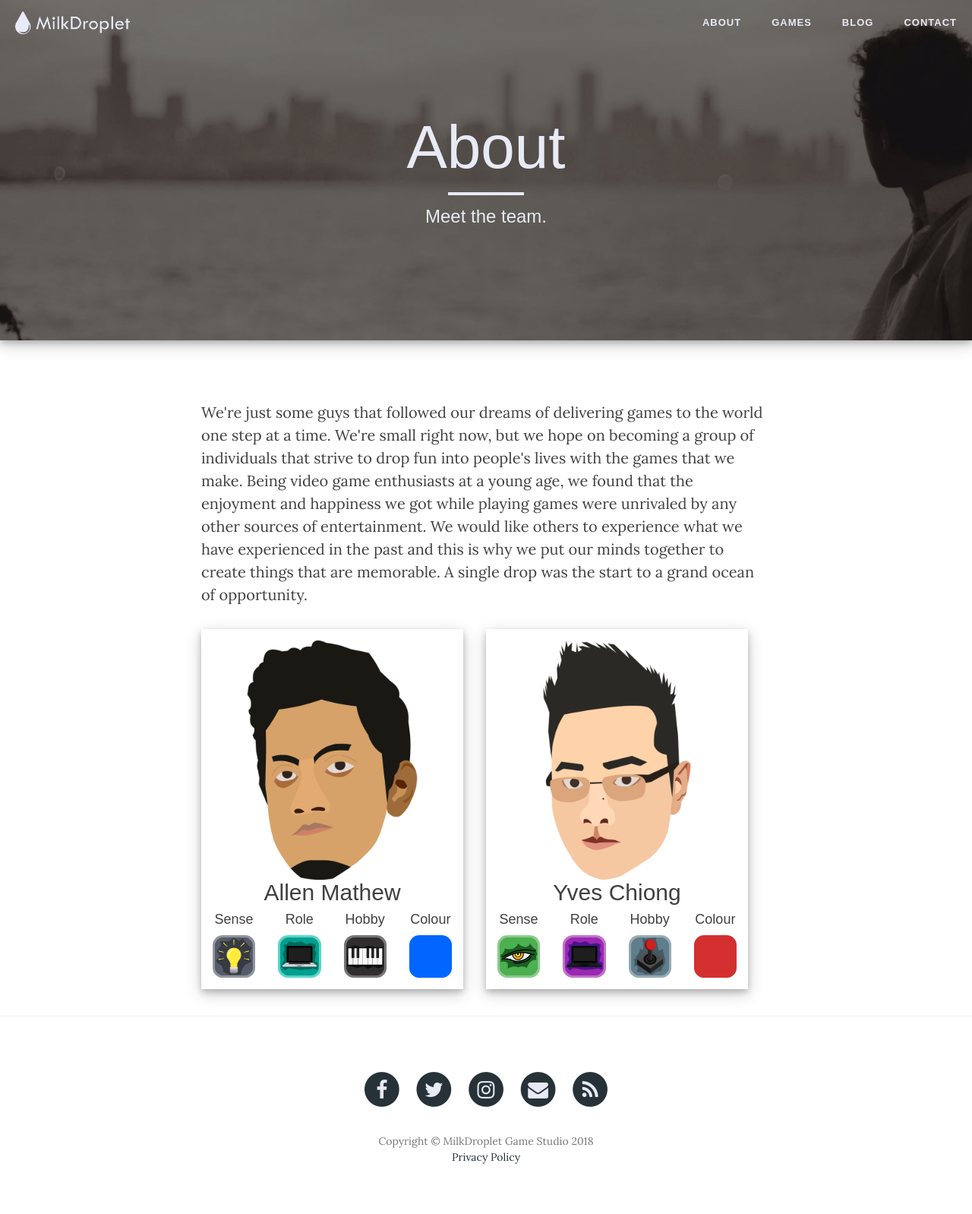
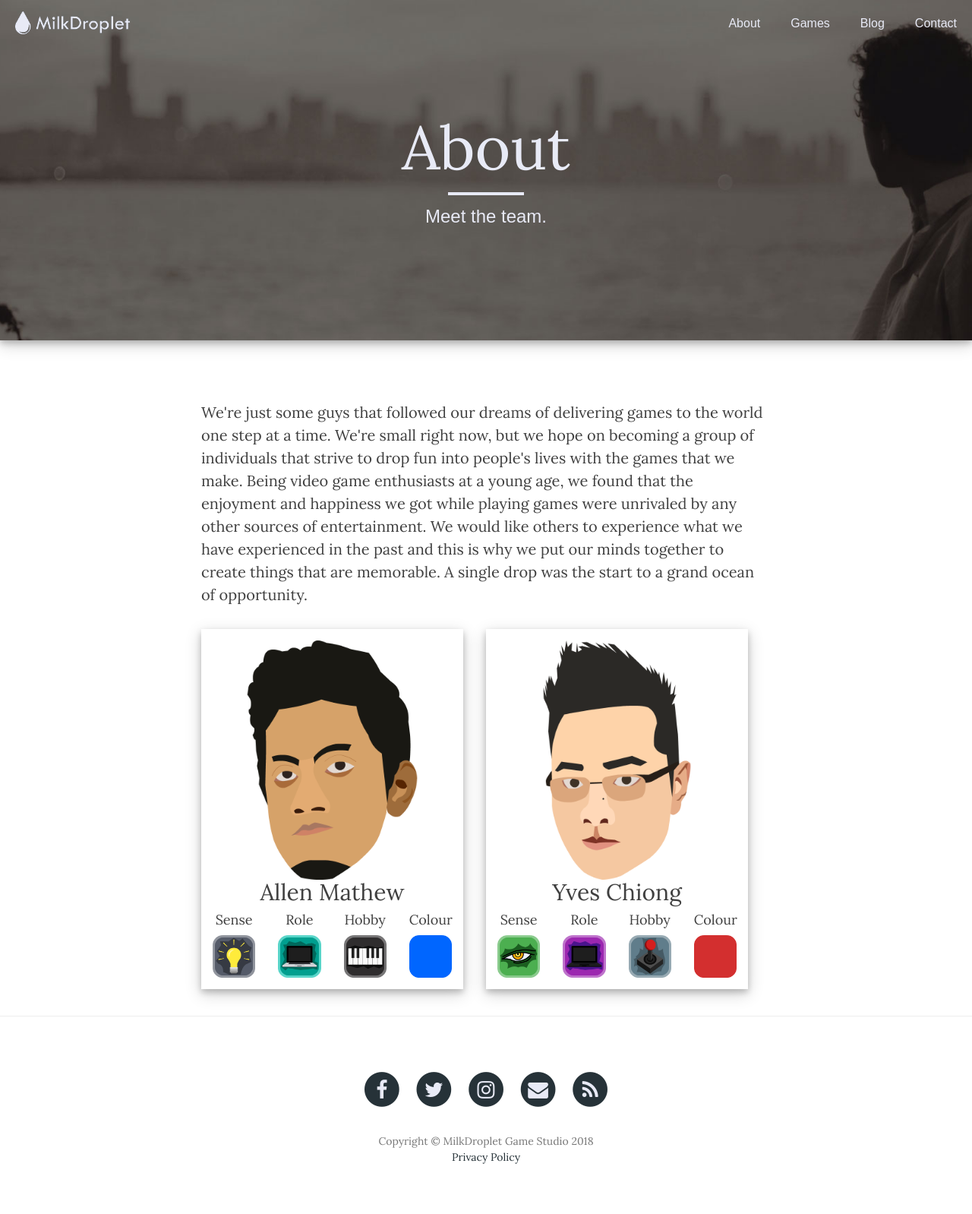
Before and after one commit to milkdroplet/milkdroplet.github.io, a Jekyll site: the page built from about.html, in a window 1280 px wide. Shown: the whole page at 76% size. Built offline with Jekyll 4.4.1, drawn with Linux system fonts in a browser that asks for light colours; nearby versions of some CDN libraries.

Commit message:
Updated navbar and header font properties.

```diff
--- a/css/clean-blog.css
+++ b/css/clean-blog.css
@@ -24,7 +24,7 @@
 h4,
 h5,
 h6 {
-  font-family: "Varela Round", sans-serif;
+  font-family: 'Lora', 'Times New Roman', serif;
   font-weight: 500;
 }
 a {
@@ -61,10 +61,9 @@
   font-weight: 800;
 }
 .navbar-custom .nav li a {
-  text-transform: uppercase;
-  font-size: 13px;
-  font-weight: 700;
-  letter-spacing: 1px;
+  font-size: 16px;
+  line-height: 22.4px;
+  font-weight: 400;
 }
 @media only screen and (min-width: 768px) {
   .navbar-custom {
```
